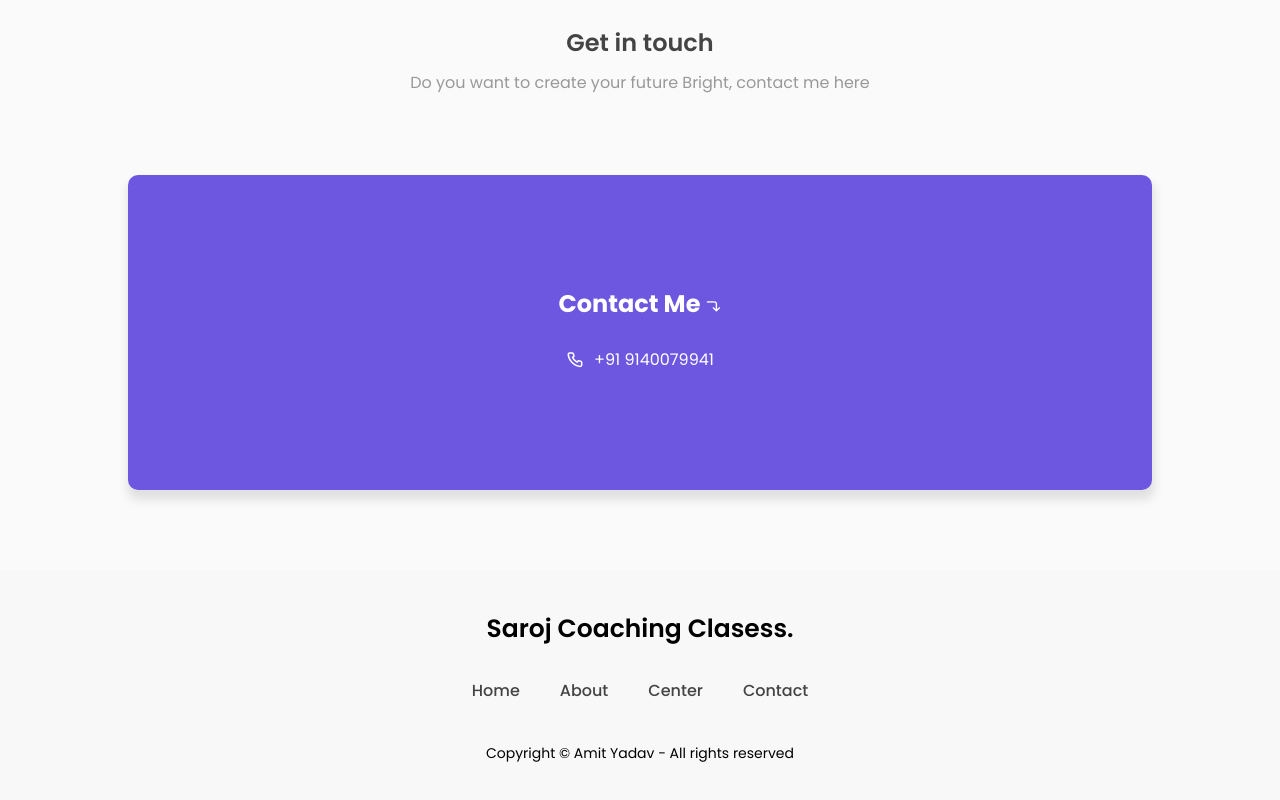
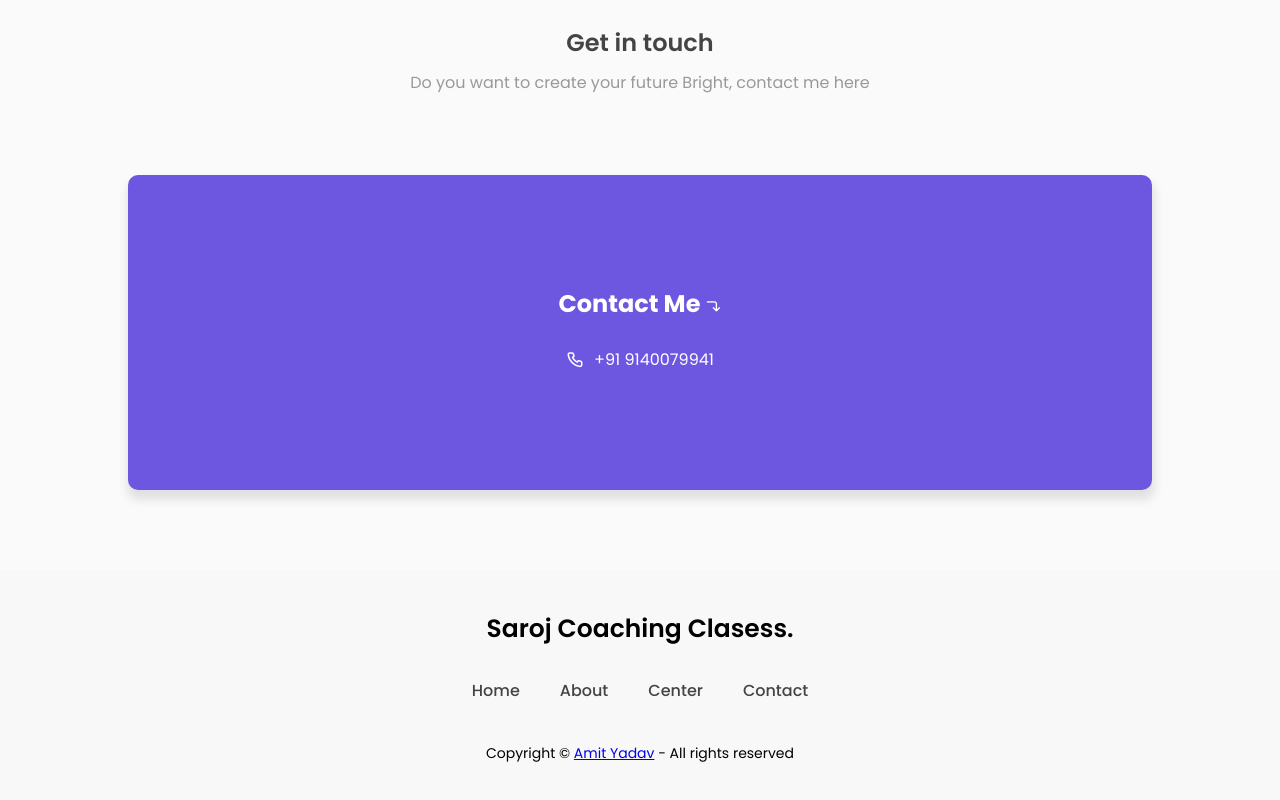
Before and after one commit to amityadavtech/Sarojcoachingcenterr, a plain HTML site: page index.html in a window 1280 px wide. Shown: the part 1892-2692 px from the top of the page. Drawn offline with nearby package versions, Linux system fonts and the light colour scheme.

Commit message:
Update index.html

```diff
--- a/index.html
+++ b/index.html
@@ -161,7 +161,7 @@
             </div>
 
             <div class="bottom-footer">
-                <p>Copyright © <a href="https://amityadavtech.github.io/AmitYadavPortfolio/"></a>Amit Yadav</a> - All rights reserved
+                <p>Copyright © <a href="https://amityadavtech.github.io/AmitYadavPortfolio/">Amit Yadav</a> - All rights reserved
                 </p>
             </div>
         </footer>
```
